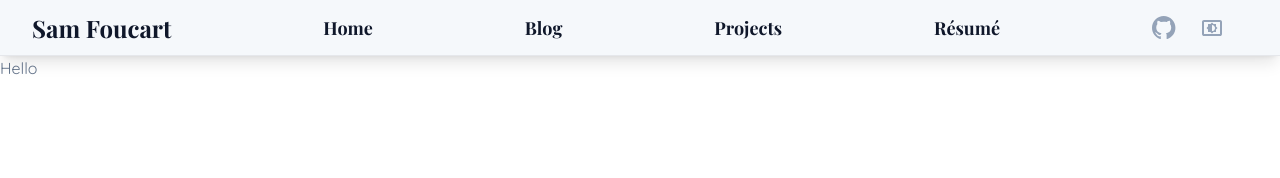
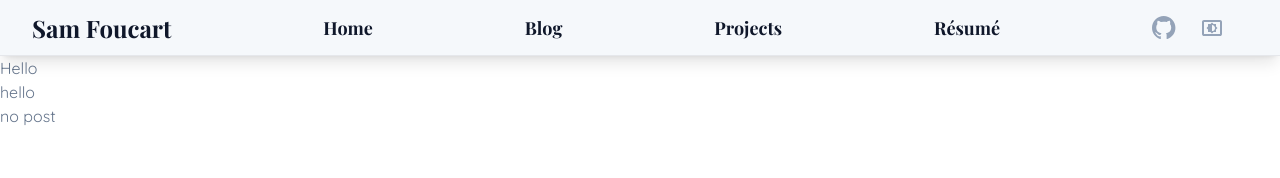
Before and after one commit to samfoucart/tailwind-learning, a React (Vite) app: page /#/blog-posts in a window 1280 px wide. Shown: the top 178 px of the page. Built offline with nearby package versions, Linux system fonts and the light colour scheme; a web font is replaced by a local one.

Commit message:
Added blog-like page

```diff
--- a/src/Pages/BlogPosts/BlogPosts.tsx
+++ b/src/Pages/BlogPosts/BlogPosts.tsx
@@ -1,7 +1,23 @@
+import { useState } from "react";
+
 export function BlogPosts() {
+  const [blogPost, setBlogPost] = useState<string | null>(null);
+  async function fetchPost() {
+    const response = await fetch(
+      `blog-posts/crafting-interpreters-part-1-review.md`
+    );
+
+    if (response.ok) {
+      const responseText = await response.text();
+      setBlogPost(responseText);
+    }
+  }
+
   return (
     <>
       <p>Hello</p>
+      <button onClick={fetchPost}>hello</button>
+      {blogPost == null ? <p>no post</p> : <p>{blogPost}</p>}
     </>
   );
 }
```
Also changed, not shown: public/blog-posts/crafting-interpreters-part-1-review.md (renamed from src/assets/blog-posts/crafting-interpreters-part-1-review.md).
